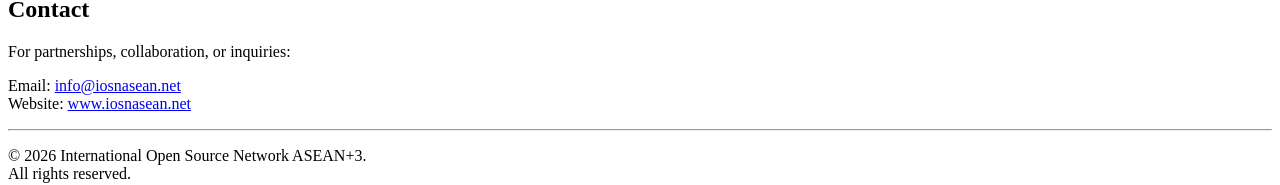
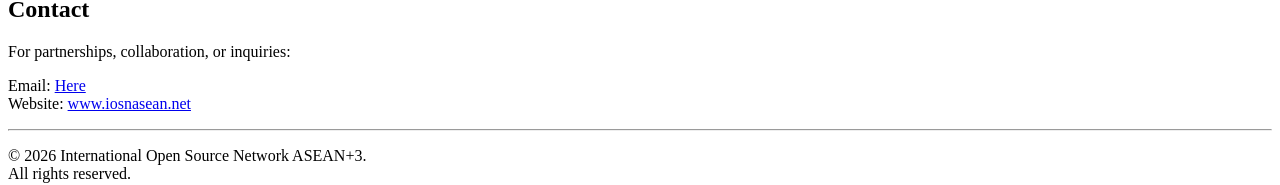
Before and after one commit to drlove/homepages, a plain HTML site: page iosnasean.net/index.html in a window 1280 px wide. Shown: the part 925-1110 px from the top of the page. Drawn offline with Linux system fonts and the light colour scheme.

Commit message:
changed email

```diff
--- a/iosnasean.net/index.html
+++ b/iosnasean.net/index.html
@@ -96,7 +96,7 @@
         For partnerships, collaboration, or inquiries:
     </p>
     <p>
-        Email: <a href="mailto:info@iosnasean.net">info@iosnasean.net</a><br>
+        Email: <a href="mailto:alvin.marcelo@gmail.com">Here</a><br>
         Website: <a href="https://www.iosnasean.net">www.iosnasean.net</a>
     </p>
 </section>
```
